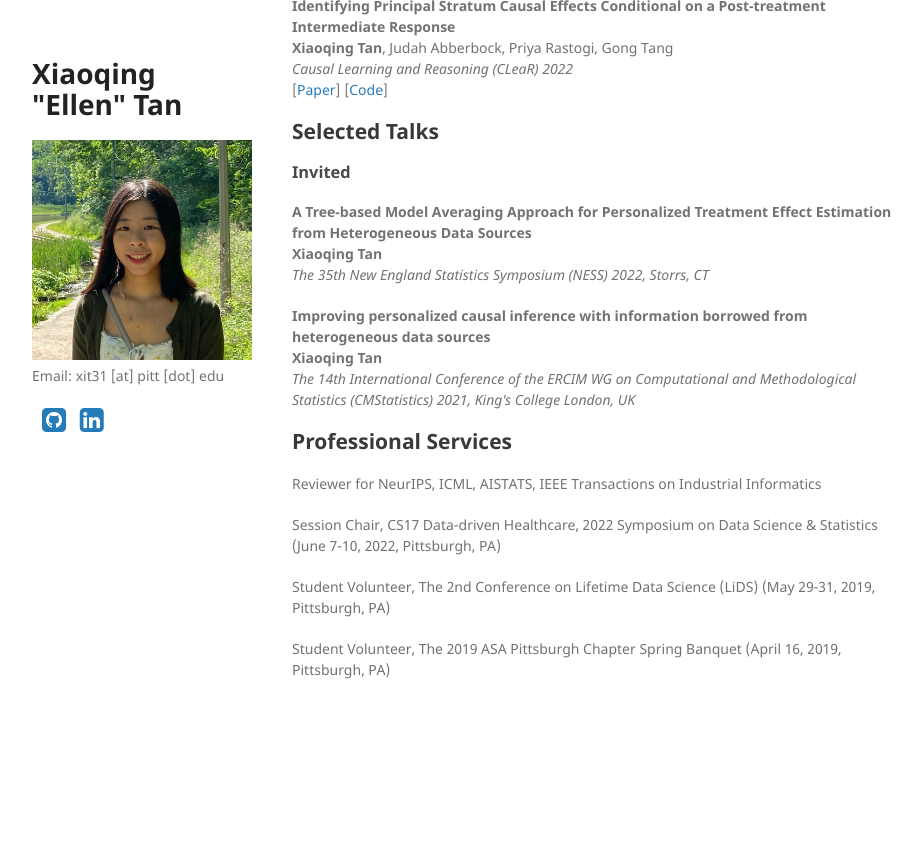
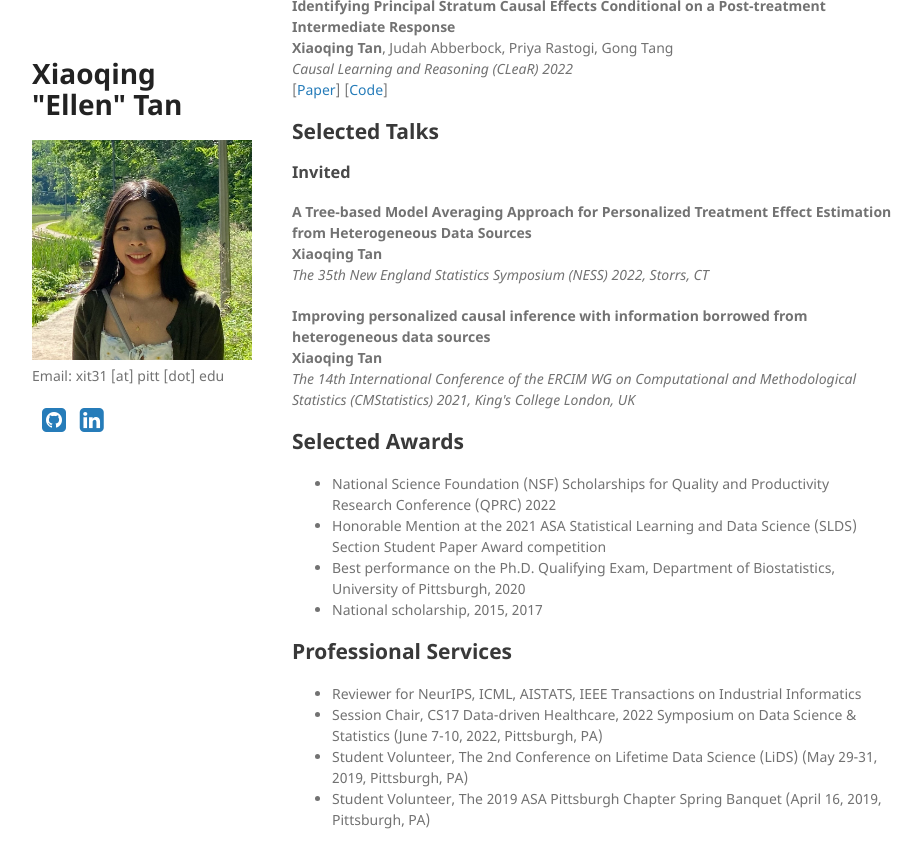
Before and after one commit to ellenxtan/ellenxtan.github.io, a Jekyll site: the page built from index.md, in a window 1280 px wide and 900 px high, scrolled down 627 px. Shown: the top 868 px of the window, without its empty margins (178-1100 px from the left). Built offline with Jekyll 4.4.1, drawn with Linux system fonts in a browser that asks for light colours; a style sheet for code colours, icons or effects is not loaded; our own code applies the rules of GitHub Pages for plain Markdown files; before the commit the page ends 1377 px from its top, so only the background shows below that.

Commit message:
add award

```diff
--- a/index.md
+++ b/index.md
@@ -90,12 +90,17 @@ I enjoy volunteering. As well as being am a weekly cat care volunteer at [Humane
 </tr>
 
 
+## Selected Awards
+
+- National Science Foundation (NSF) Scholarships for Quality and Productivity Research Conference (QPRC) 2022
+- Honorable Mention at the 2021 ASA Statistical Learning and Data Science (SLDS) Section Student Paper Award competition
+- Best performance on the Ph.D. Qualifying Exam, Department of Biostatistics, University of Pittsburgh, 2020
+- National scholarship, 2015, 2017
+
+
 ## Professional Services
 
-Reviewer for NeurIPS, ICML, AISTATS, IEEE Transactions on Industrial Informatics
-
-Session Chair, CS17 Data-driven Healthcare, 2022 Symposium on Data Science & Statistics (June 7-10, 2022, Pittsburgh, PA)
-
-Student Volunteer, The 2nd Conference on Lifetime Data Science (LiDS) (May 29-31, 2019, Pittsburgh, PA)
-
-Student Volunteer, The 2019 ASA Pittsburgh Chapter Spring Banquet (April 16, 2019, Pittsburgh, PA)
+- Reviewer for NeurIPS, ICML, AISTATS, IEEE Transactions on Industrial Informatics
+- Session Chair, CS17 Data-driven Healthcare, 2022 Symposium on Data Science & Statistics (June 7-10, 2022, Pittsburgh, PA)
+- Student Volunteer, The 2nd Conference on Lifetime Data Science (LiDS) (May 29-31, 2019, Pittsburgh, PA)
+- Student Volunteer, The 2019 ASA Pittsburgh Chapter Spring Banquet (April 16, 2019, Pittsburgh, PA)
```
